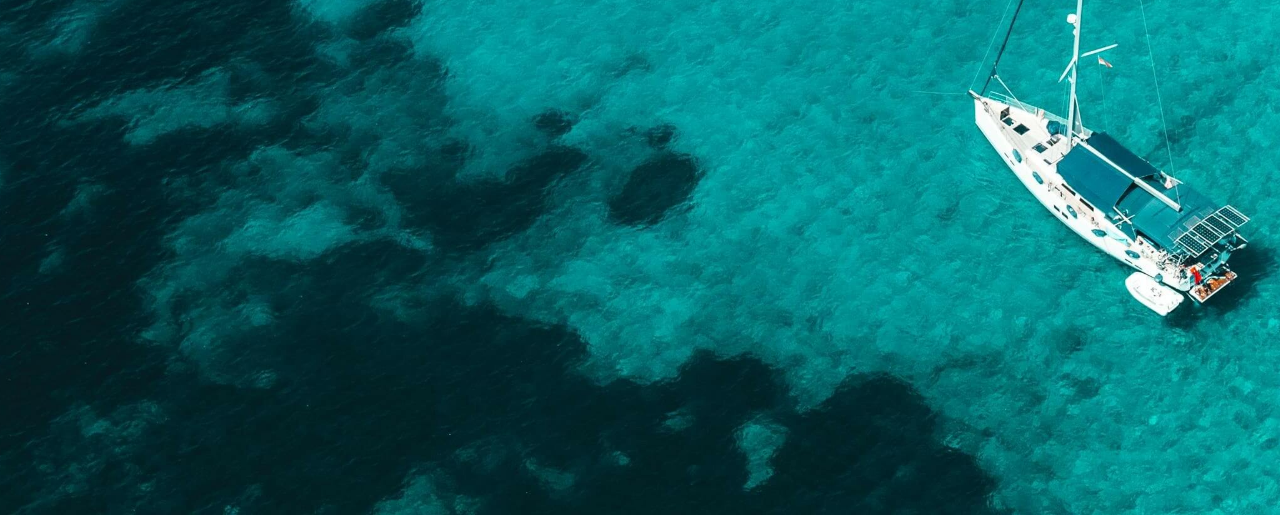
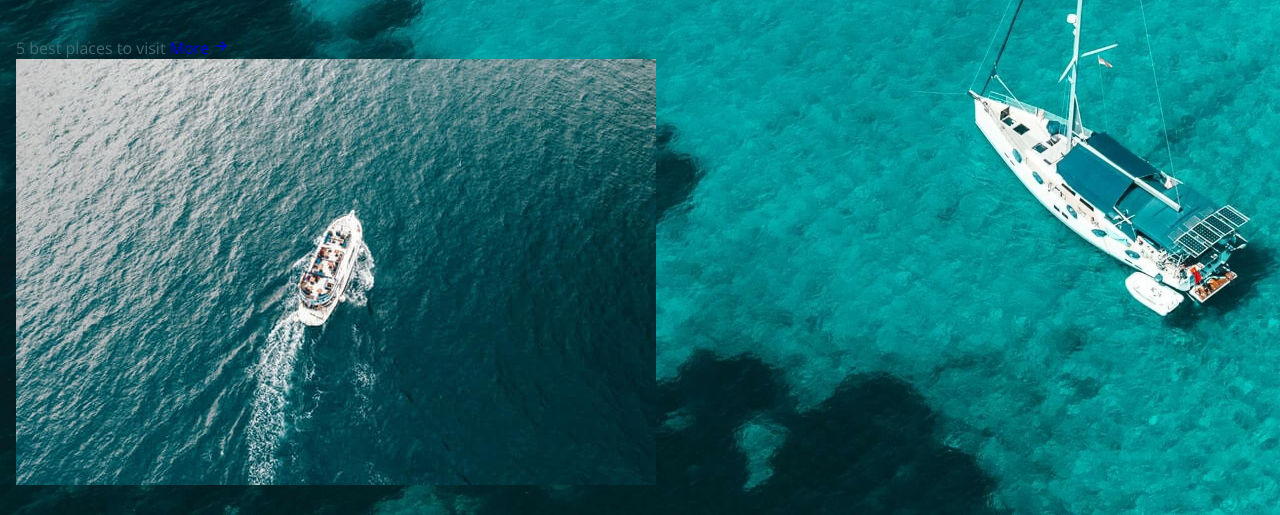
Before and after one commit to mubizzy/sites, a plain HTML site: page index.html in a window 1280 px wide. Shown: the part 285-800 px from the top of the page. Drawn offline with nearby package versions, Linux system fonts and the light colour scheme.

Commit message:
now working on the home CSS section 3

```diff
--- a/assets/css/style.css
+++ b/assets/css/style.css
@@ -250,3 +250,10 @@ input {
   object-fit: cover;
   object-position: 83%;
 }
+
+.home__container {
+  position: relative;
+  height: calc(100vh - var(--header-height));
+  align-content: center;
+  row-gap: 3rem;
+}
```
